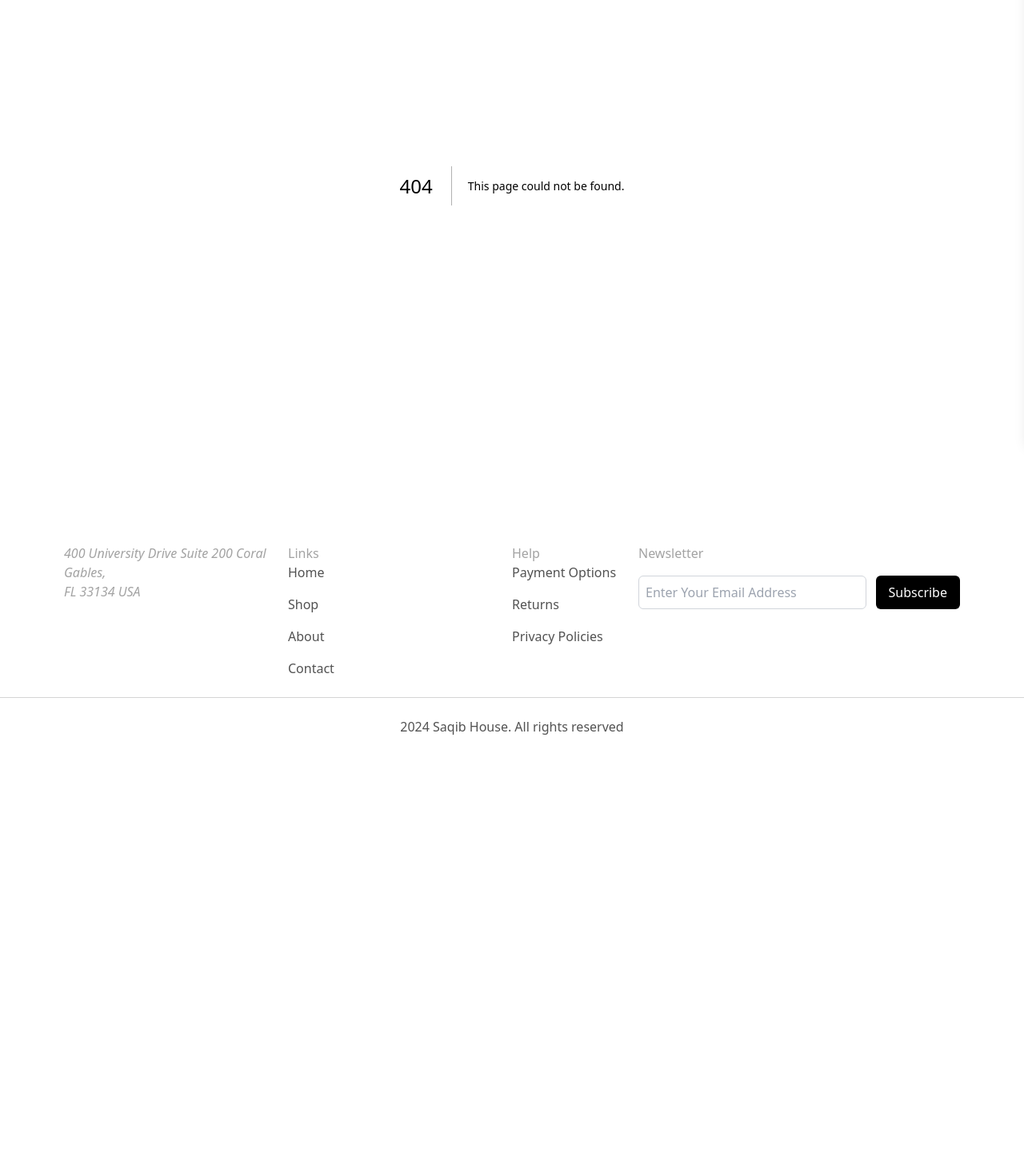
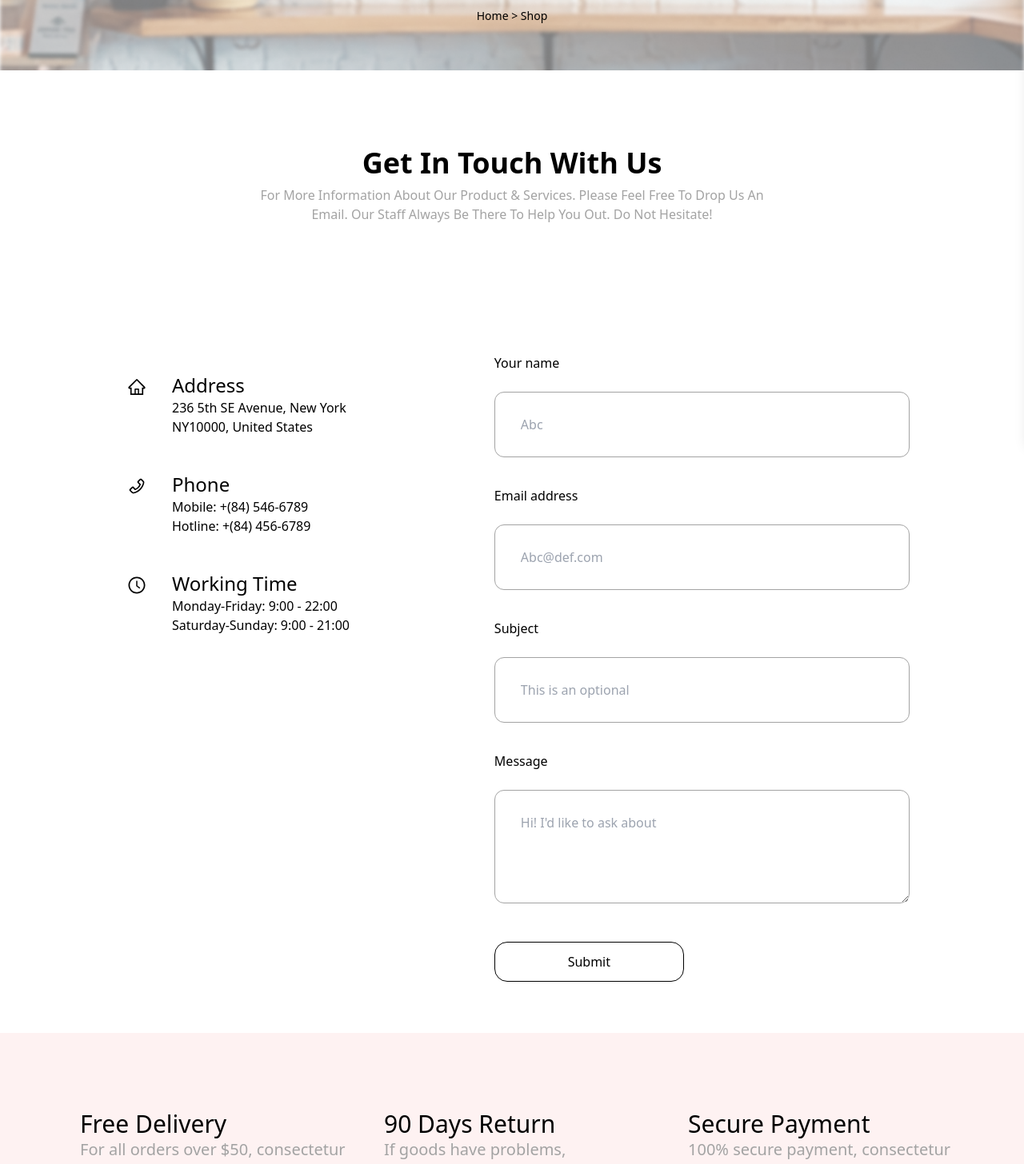
Before and after one commit to saqibsattar07/e-commerce-hackathon, a Next.js app: page /contact in a window 1280 px wide. Before the commit this address had no page. Shown: the part 248-1704 px from the top of the page at 80% size. Before the commit the page ends 1217 px from the top, so only its background shows below. Built offline with nearby package versions, Linux system fonts and the light colour scheme.

Commit message:
e-commerce-website

```diff
--- /dev/null
+++ b/src/app/components/contact/ContactBanner.tsx
@@ -0,0 +1,18 @@
+import React from 'react';
+
+const ContactBanner = () => {
+  return (
+    <div className="relative bg-cover bg-center h-64" style={{ backgroundImage: "url('images/Rectangle 1.png')" }}>
+      <div className="absolute inset-0  opacity-40"></div>
+      <div className="relative z-10 flex flex-col items-center justify-center h-full text-black">
+      <img src="images/Meubel House_Logos-05.png" alt="Logo" className="mb-2 h-16" />
+        <div className="text-4xl font-bold">Contact</div>
+        <div className="mt-2 text-sm">
+          <a href="/" className="hover:underline">Home</a> &gt; <span>Shop</span>
+        </div>
+      </div>
+    </div>
+  );
+};
+
+export default ContactBanner;
--- /dev/null
+++ b/src/app/components/contact/ContactPage.tsx
@@ -0,0 +1,125 @@
+import * as React from "react";
+import { AiOutlineHome, AiOutlinePhone, AiOutlineClockCircle } from "react-icons/ai";
+
+interface ContactInfoProps {
+  icon: React.ReactNode;
+  title: string;
+  details: string[];
+}
+
+interface InputFieldProps {
+  label: string;
+  type?: string;
+  placeholder: string;
+  isTextArea?: boolean;
+}
+
+const ContactPage: React.FC = () => {
+  const contactData: ContactInfoProps[] = [
+    {
+      icon: <AiOutlineHome className="w-6 h-6 text-black" />,
+      title: "Address",
+      details: ["236 5th SE Avenue, New York NY10000, United States"],
+    },
+    {
+      icon: <AiOutlinePhone className="w-6 h-6 text-black" />,
+      title: "Phone",
+      details: ["Mobile: +(84) 546-6789", "Hotline: +(84) 456-6789"],
+    },
+    {
+      icon: <AiOutlineClockCircle className="w-6 h-6 text-black" />,
+      title: "Working Time",
+      details: ["Monday-Friday: 9:00 - 22:00", "Saturday-Sunday: 9:00 - 21:00"],
+    },
+  ];
+
+  const InputField: React.FC<InputFieldProps> = ({ label, type = "text", placeholder, isTextArea }) => {
+    const inputId = `${label.toLowerCase().replace(/\s/g, "-")}-input`;
+
+    return (
+      <>
+        <label htmlFor={inputId} className="mt-9 font-medium">
+          {label}
+        </label>
+        {isTextArea ? (
+          <textarea
+            id={inputId}
+            className="self-stretch px-8 pt-7 pb-16 mt-6 bg-white rounded-xl border border-solid border-neutral-400 text-neutral-400 max-md:px-5 max-md:mr-1 max-md:max-w-full"
+            placeholder={placeholder}
+          />
+        ) : (
+          <input
+            type={type}
+            id={inputId}
+            className="self-stretch px-8 py-7 mt-6 whitespace-nowrap bg-white rounded-xl border border-solid border-neutral-400 text-neutral-400 max-md:px-5 max-md:max-w-full"
+            placeholder={placeholder}
+          />
+        )}
+      </>
+    );
+  };
+
+  const ContactInfo: React.FC<ContactInfoProps> = ({ icon, title, details }) => {
+    return (
+      <div className="flex gap-8 self-start mt-11 max-md:mt-10 max-md:ml-2">
+        <div className="self-start mt-1.5">{icon}</div>
+        <div className="flex flex-col">
+          <div className="self-start text-2xl font-medium">{title}</div>
+          <div className="text-base">
+            {details.map((detail, index) => (
+              <React.Fragment key={index}>
+                {detail}
+                <br />
+              </React.Fragment>
+            ))}
+          </div>
+        </div>
+      </div>
+    );
+  };
+
+  return (
+    <div className="flex flex-col rounded-none">
+      <div className="flex flex-col items-center px-20 pt-24 w-full bg-white max-md:px-5 max-md:max-w-full">
+        <div className="flex flex-col items-center w-full max-w-[1058px] max-md:max-w-full">
+          <h1 className="text-4xl font-semibold text-black">Get In Touch With Us</h1>
+          <p className="mt-2 text-base text-center text-neutral-400 w-[644px] max-md:max-w-full">
+            For More Information About Our Product & Services. Please Feel Free To Drop Us An Email.
+            Our Staff Always Be There To Help You Out. Do Not Hesitate!
+          </p>
+          <div className="self-stretch mt-3.5 max-md:max-w-full">
+            <div className="flex gap-5 max-md:flex-col">
+              <div className="flex flex-col w-[38%] max-md:ml-0 max-md:w-full">
+                <div className="flex flex-col px-12 py-16 mx-auto mt-16 w-full text-black bg-white max-md:px-5 max-md:mt-10">
+                  {contactData.map((info, index) => (
+                    <ContactInfo key={index} {...info} />
+                  ))}
+                </div>
+              </div>
+              <div className="flex flex-col ml-5 w-[62%] max-md:ml-0 max-md:w-full">
+                <form className="flex flex-col grow items-start pt-28 pr-8 pb-16 pl-20 w-full text-base text-black bg-white max-md:px-5 max-md:pt-24 max-md:mt-8 max-md:max-w-full">
+                  <InputField label="Your name" placeholder="Abc" />
+                  <InputField label="Email address" type="email" placeholder="Abc@def.com" />
+                  <InputField label="Subject" placeholder="This is an optional" />
+                  <InputField
+                    label="Message"
+                    placeholder="Hi! I'd like to ask about"
+                    isTextArea
+                  />
+                  <button
+                    type="submit"
+                    className="px-16 py-3 mt-12 max-w-full whitespace-nowrap rounded-2xl border border-black border-solid w-[237px] max-md:px-5 max-md:mt-10"
+                  >
+                    Submit
+                  </button>
+                </form>
+              </div>
+            </div>
+          </div>
+        </div>
+      </div>
+    </div>
+  );
+};
+
+export default ContactPage;
--- /dev/null
+++ b/src/app/components/contact/DeliveryFeature.tsx
@@ -0,0 +1,42 @@
+import * as React from "react";
+
+const DeliveryFeature = () => {
+  const deliveryItems = [
+    {
+      title: "Free Delivery",
+      description: "For all orders over $50, consectetur adipiscing elit.",
+    },
+    {
+      title: "90 Days Return",
+      description: "If goods have problems, consectetur adipiscing elit.",
+    },
+    {
+      title: "Secure Payment",
+      description: "100% secure payment, consectetur adipiscing elit.",
+    },
+  ];
+
+  return (
+    <div className="flex flex-col">
+      <div className="px-20 py-24 w-full bg-red-50 max-md:px-5 max-md:max-w-full">
+        <div className="flex gap-5 max-md:flex-col">
+          {deliveryItems.map((item, index) => (
+            <div
+              key={index}
+              className="flex flex-col ml-5 w-[33%] max-md:ml-0 max-md:w-full"
+            >
+              <div className="flex flex-col grow max-md:mt-10">
+                <div className="self-start text-3xl font-medium text-black">
+                  {item.title}
+                </div>
+                <div className="text-xl text-neutral-400">{item.description}</div>
+              </div>
+            </div>
+          ))}
+        </div>
+      </div>
+    </div>
+  );
+};
+
+export default DeliveryFeature;
--- /dev/null
+++ b/src/app/contact/page.tsx
@@ -0,0 +1,15 @@
+import ContactBanner from "../components/contact/ContactBanner"
+import ContactPage from "../components/contact/ContactPage"
+import DeliveryFeature from "../components/contact/DeliveryFeature"
+
+const Contact = () => {
+  return (
+    <div>
+        <ContactBanner />
+        <ContactPage />
+        <DeliveryFeature />
+    </div>
+  )
+}
+
+export default Contact
```
